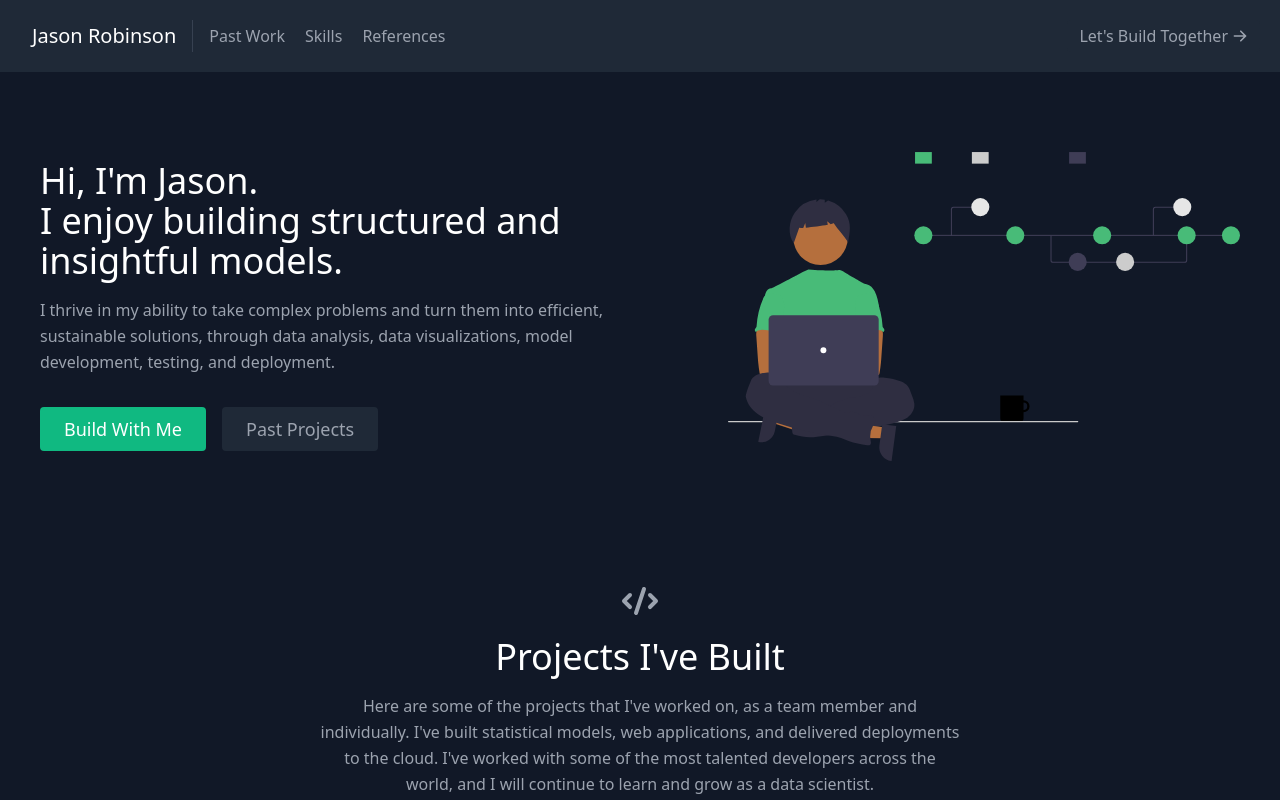
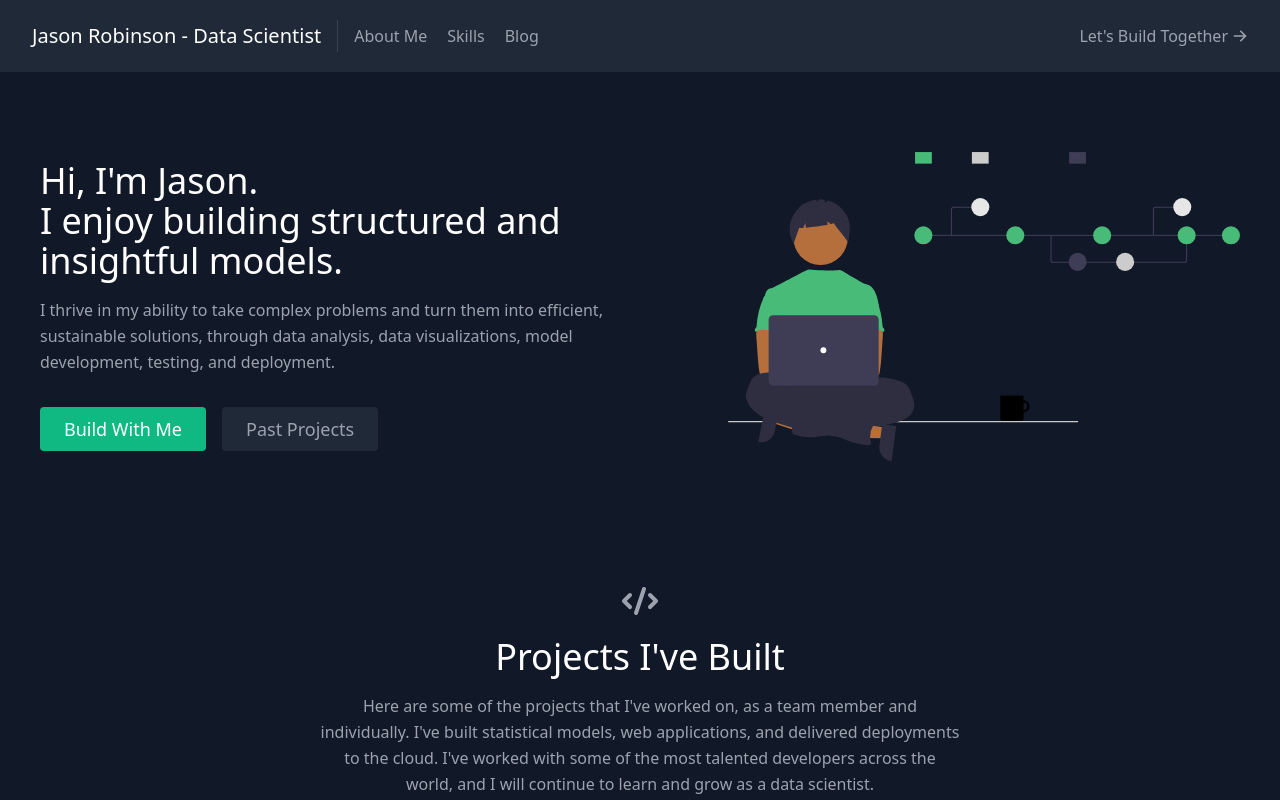
Before and after one commit to techthumb1/react_ds_portfolio, a React (Create React App) app: page / in a window 1280 px wide. Shown: the top 800 px of the page. Built offline with nearby package versions, Linux system fonts and the light colour scheme.

Commit message:
Updated nav with about me

```diff
--- a/src/components/Navbar.js
+++ b/src/components/Navbar.js
@@ -9,18 +9,18 @@ export default function Navbar() {
       <div className="container mx-auto flex flex-wrap p-5 flex-col md:flex-row items-center">
         <a className="title-font font-medium text-white mb-4 md:mb-0">
           <a href="#about" className="ml-3 text-xl">
-            Jason Robinson
+            Jason Robinson - Data Scientist
           </a>
         </a>
         <nav className="md:mr-auto md:ml-4 md:py-1 md:pl-4 md:border-l md:border-gray-700	flex flex-wrap items-center text-base justify-center">
           <a href="#projects" className="mr-5 hover:text-white">
-            Past Work
+            About Me
           </a>
           <a href="#skills" className="mr-5 hover:text-white">
             Skills
           </a>
           <a href="#testimonials" className="mr-5 hover:text-white">
-            References
+            Blog
           </a>
         </nav>
         <a
```
